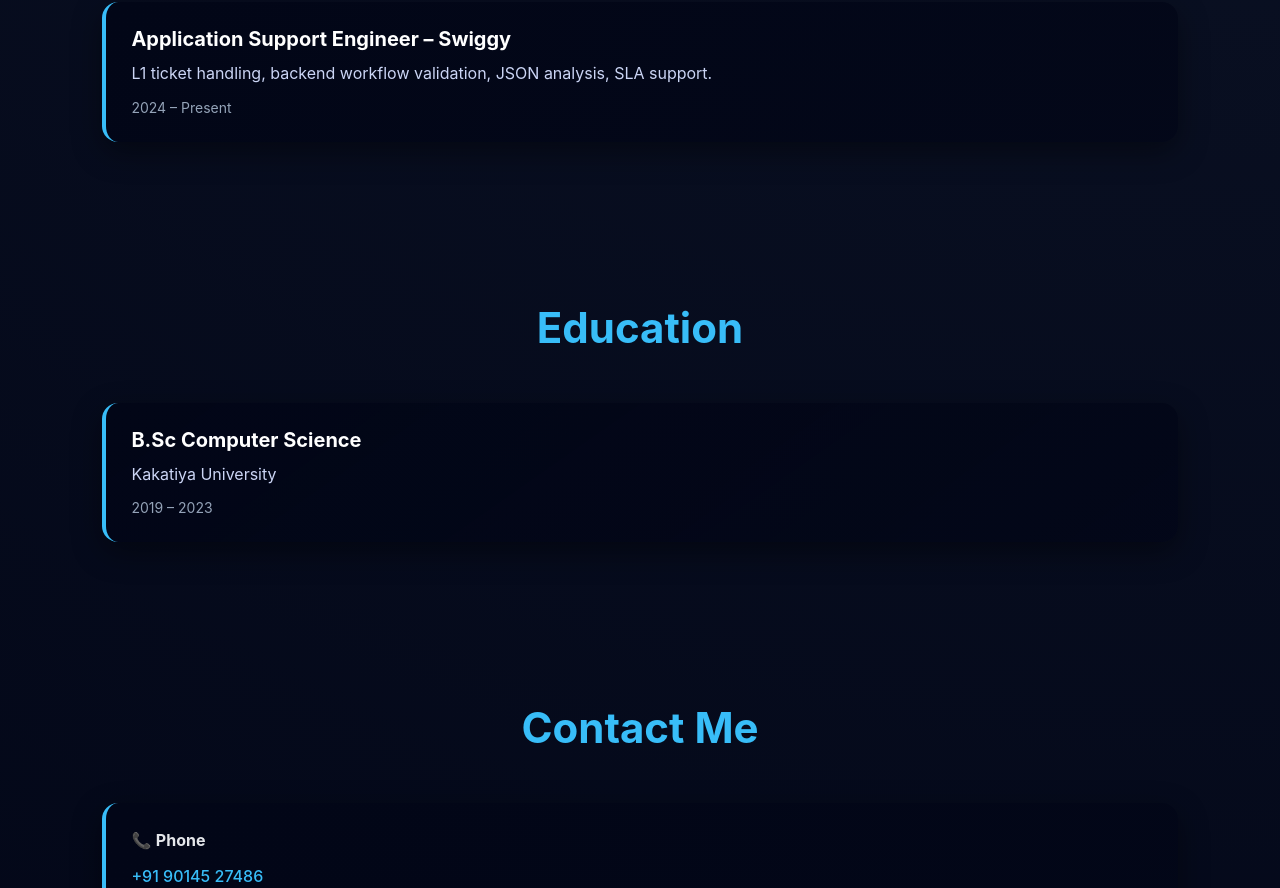
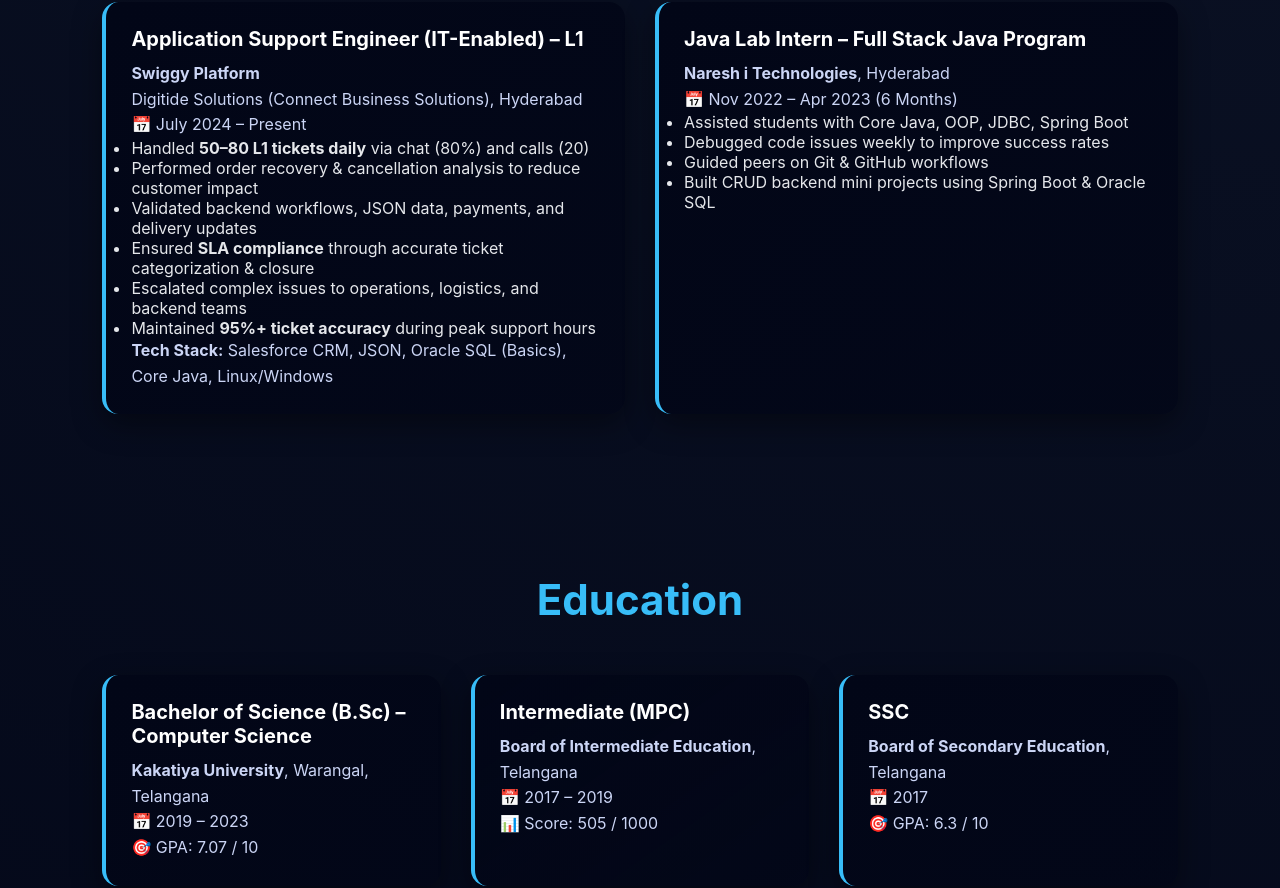
Before and after one commit to DileepNiki121/DileepNiki-PortFolio-Page, a React (Vite) app: page / in a window 1280 px wide. Shown: the part 1412-2300 px from the top of the page. Built offline with nearby package versions, Linux system fonts and the light colour scheme.

Commit message:
Enhance Education and Experience components with detailed descriptions and formatting improvements

```diff
--- a/src/components/Education.jsx
+++ b/src/components/Education.jsx
@@ -6,9 +6,24 @@
       <div className="cards-grid">
 
         <div className="project-card">
-          <h3>B.Sc Computer Science</h3>
-          <p>Kakatiya University</p>
-          <span className="card-year">2019 – 2023</span>
+          <h3>Bachelor of Science (B.Sc) – Computer Science</h3>
+          <p><strong>Kakatiya University</strong>, Warangal, Telangana</p>
+          <p>📅 2019 – 2023</p>
+          <p>🎯 GPA: 7.07 / 10</p>
+        </div>
+
+        <div className="project-card">
+          <h3>Intermediate (MPC)</h3>
+          <p><strong>Board of Intermediate Education</strong>, Telangana</p>
+          <p>📅 2017 – 2019</p>
+          <p>📊 Score: 505 / 1000</p>
+        </div>
+
+        <div className="project-card">
+          <h3>SSC</h3>
+          <p><strong>Board of Secondary Education</strong>, Telangana</p>
+          <p>📅 2017</p>
+          <p>🎯 GPA: 6.3 / 10</p>
         </div>
 
       </div>
--- a/src/components/Experience.jsx
+++ b/src/components/Experience.jsx
@@ -5,13 +5,39 @@
 
       <div className="cards-grid">
 
+        {/* Full Time Experience */}
+      <div className="project-card">
+  <h3>Application Support Engineer (IT-Enabled) – L1</h3>
+  <p><strong>Swiggy Platform</strong></p>
+  <p>Digitide Solutions (Connect Business Solutions), Hyderabad</p>
+  <p>📅 July 2024 – Present</p>
+
+  <ul>
+    <li>Handled <strong>50–80 L1 tickets daily</strong> via chat (80%) and calls (20)</li>
+    <li>Performed order recovery & cancellation analysis to reduce customer impact</li>
+    <li>Validated backend workflows, JSON data, payments, and delivery updates</li>
+    <li>Ensured <strong>SLA compliance</strong> through accurate ticket categorization & closure</li>
+    <li>Escalated complex issues to operations, logistics, and backend teams</li>
+    <li>Maintained <strong>95%+ ticket accuracy</strong> during peak support hours</li>
+  </ul>
+
+  <p>
+    <strong>Tech Stack:</strong> Salesforce CRM, JSON, Oracle SQL (Basics), Core Java, Linux/Windows
+  </p>
+</div>
+
+        {/* Internship & Training */}
         <div className="project-card">
-          <h3>Application Support Engineer – Swiggy</h3>
-          <p>
-            L1 ticket handling, backend workflow validation,
-            JSON analysis, SLA support.
-          </p>
-          <span className="card-year">2024 – Present</span>
+          <h3>Java Lab Intern – Full Stack Java Program</h3>
+          <p><strong>Naresh i Technologies</strong>, Hyderabad</p>
+          <p>📅 Nov 2022 – Apr 2023 (6 Months)</p>
+
+          <ul>
+            <li>Assisted students with Core Java, OOP, JDBC, Spring Boot</li>
+            <li>Debugged code issues weekly to improve success rates</li>
+            <li>Guided peers on Git & GitHub workflows</li>
+            <li>Built CRUD backend mini projects using Spring Boot & Oracle SQL</li>
+          </ul>
         </div>
 
       </div>
```
